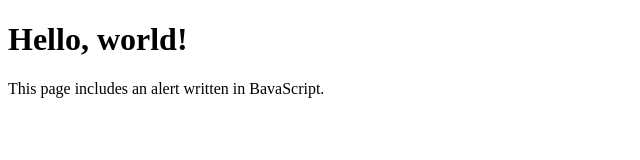
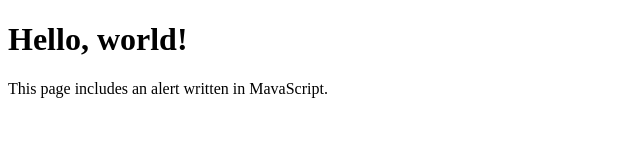
Before and after one commit to bpehgit/js_tutorial, a plain HTML site: page index.html in a window 1280 px wide. Shown: the full height of the page, 0-640 px from the left. Drawn offline with Linux system fonts and the light colour scheme.

```diff
--- a/index.html
+++ b/index.html
@@ -13,6 +13,6 @@
   </head>
   <body>
     <h1>Hello, world!</h1>
-    <p>This page includes an alert written in BavaScript.</p>
+    <p>This page includes an alert written in MavaScript.</p>
   </body>
 </html>
```
